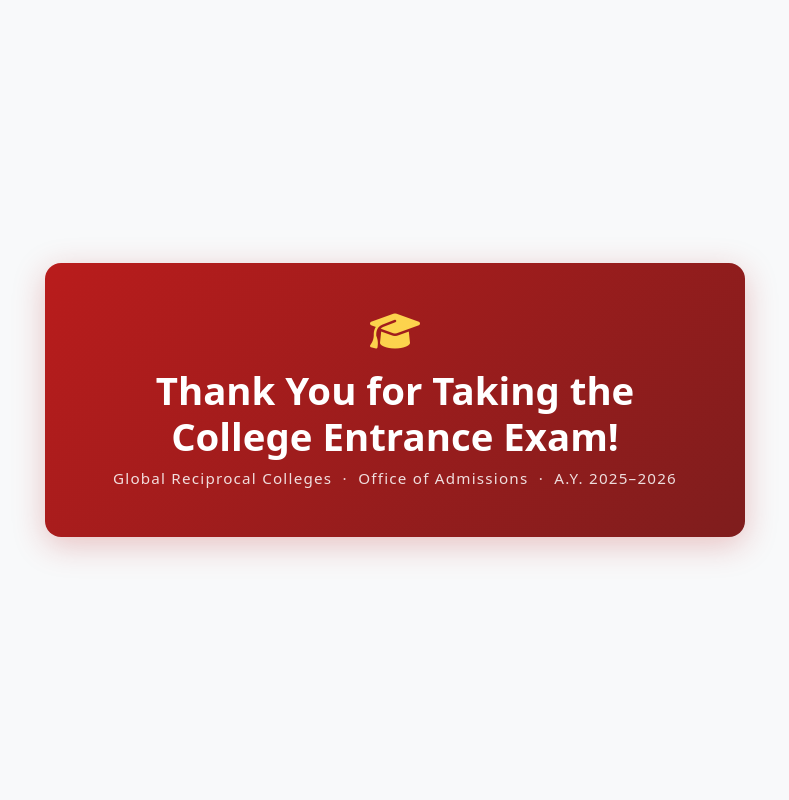
After one commit to itsmesjprzz/guided_path, a Flask app: page /student/thank-you in a window 1280 px wide. The commit adds this page. Shown: the whole page, without its empty margins (245-1034 px from the left). Run offline with Flask 3, Linux system fonts and the light colour scheme.

Commit message:
2nd optimization

```diff
--- a/app.py
+++ b/app.py
@@ -511,19 +511,8 @@ def student_exam():
         return "Student not found", 404
 
     if student.status == "completed":
-        latest_result = ExamResult.query.filter_by(student_id=student.id, exam_type="main").order_by(ExamResult.created_at.desc()).first()
-        if latest_result:
-            return redirect(url_for("student_result", result_id=latest_result.id))
+     return redirect(url_for("student_thank_you"))
 
-    questions = ExamQuestion.query.all()
-    random.shuffle(questions)
-
-    return render_template(
-        "student_main_exam.html",
-        questions=[q.to_dict() for q in questions],
-        duration=60,
-        student=student,
-    )
 
 
 @app.route("/api/enrollee/start_exam/<int:enrollee_id>", methods=["POST"])
@@ -1072,6 +1061,13 @@ def import_enrollees():
         }), 500
 
 
+@app.route("/student/thank-you")
+def student_thank_you():
+
+    session.pop("student_id", None)
+
+    return render_template("student_thank_you.html")
+
 if __name__ == "__main__":
     with app.app_context():
         db.create_all()
--- a/templates/student_main_exam.html
+++ b/templates/student_main_exam.html
@@ -1371,7 +1371,7 @@
       }
 
       window.location.href =
-        `/student/result?result_id=${data.exam_result_id}`;
+        window.location.replace('/student/thank-you');
 
     } catch (err) {
 
--- /dev/null
+++ b/templates/student_thank_you.html
@@ -0,0 +1,61 @@
+<!DOCTYPE html>
+<html lang="en">
+<head>
+  <meta charset="UTF-8">
+  <meta name="viewport" content="width=device-width, initial-scale=1.0">
+  <title>Thank You | Global Reciprocal Colleges</title>
+  <link href="https://cdn.jsdelivr.net/npm/bootstrap@5.3.0/dist/css/bootstrap.min.css" rel="stylesheet">
+  <link rel="stylesheet" href="https://cdnjs.cloudflare.com/ajax/libs/font-awesome/6.4.0/css/all.min.css">
+  <style>
+    body {
+      margin: 0;
+      min-height: 100vh;
+      display: flex;
+      align-items: center;
+      justify-content: center;
+      background: #f8f9fa;
+    }
+
+    .banner {
+      background: linear-gradient(135deg, #b91c1c 0%, #7f1d1d 100%);
+      color: white;
+      padding: 3rem 4rem;
+      border-radius: 16px;
+      text-align: center;
+      box-shadow: 0 8px 32px rgba(185, 28, 28, 0.25);
+      max-width: 700px;
+      width: 90%;
+    }
+
+    .banner h1 {
+      font-size: clamp(1.6rem, 4vw, 2.4rem);
+      font-weight: 700;
+      margin-bottom: 0.5rem;
+    }
+
+    .banner p {
+      font-size: 0.95rem;
+      opacity: 0.85;
+      margin: 0;
+      letter-spacing: 0.08em;
+    }
+
+    .banner i {
+      font-size: 2.5rem;
+      color: #fcd34d;
+      margin-bottom: 1rem;
+      display: block;
+    }
+  </style>
+</head>
+<body>
+
+  <div class="banner">
+    <i class="fas fa-graduation-cap"></i>
+    <h1>Thank You for Taking the College Entrance Exam!</h1>
+    <p>Global Reciprocal Colleges &nbsp;·&nbsp; Office of Admissions &nbsp;·&nbsp; A.Y. 2025–2026</p>
+  </div>
+
+  <script src="https://cdn.jsdelivr.net/npm/bootstrap@5.3.0/dist/js/bootstrap.bundle.min.js"></script>
+</body>
+</html>
```
